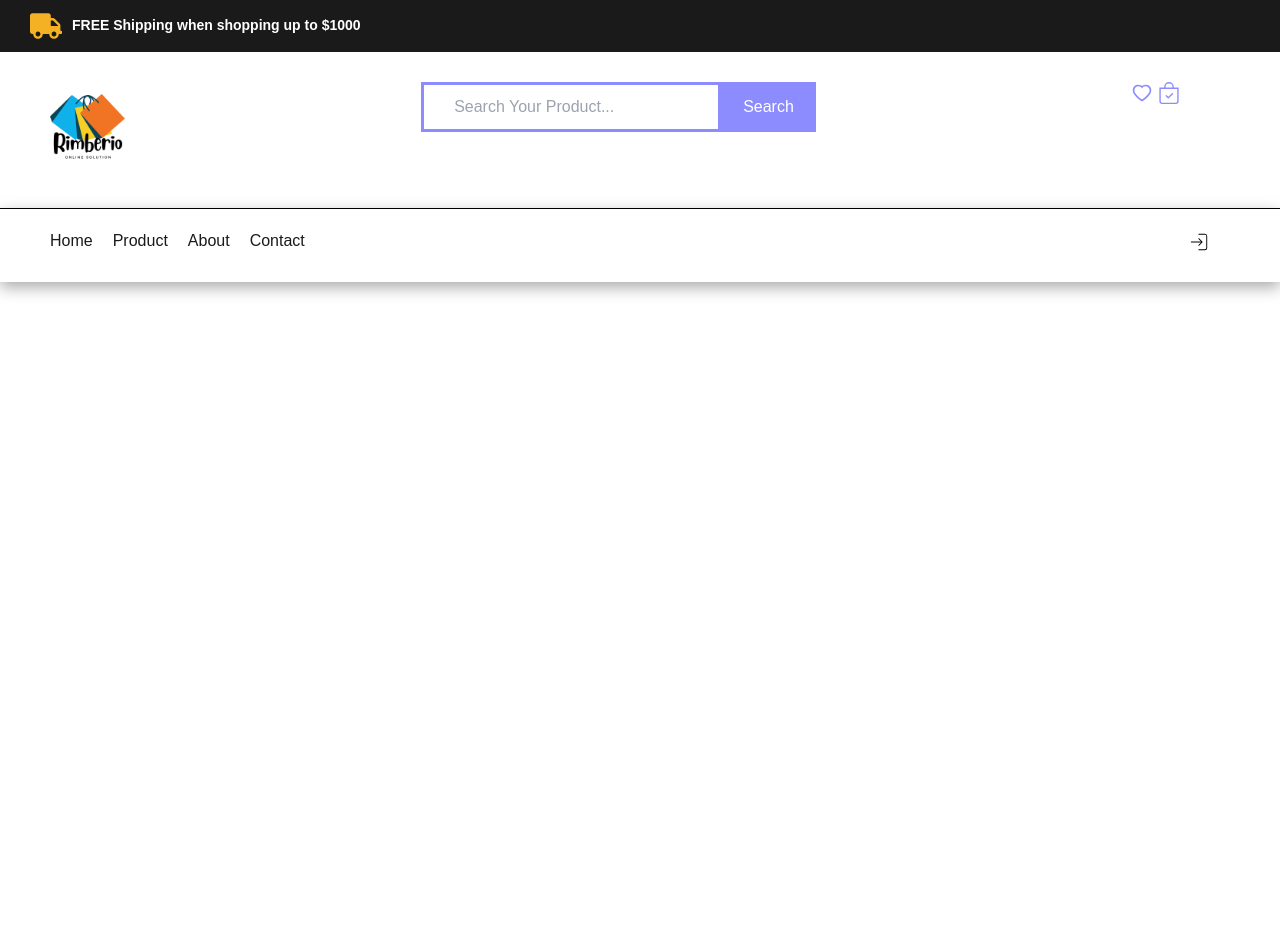
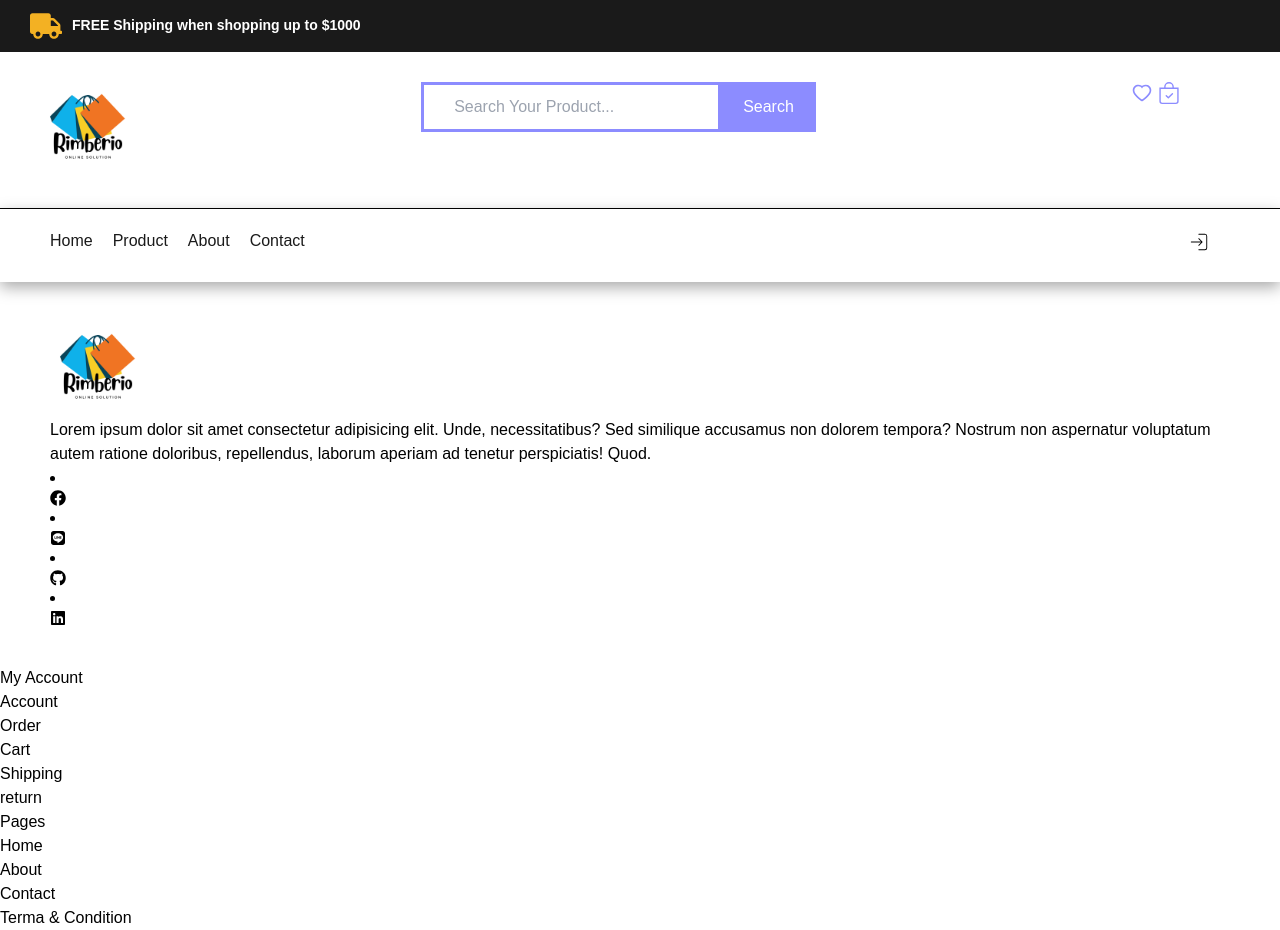
Before and after one commit to punchpnp/HUNGRY-Hub, a React (Vite) app in the folder client/: page /product in a window 1280 px wide. Before the commit the page ends 800 px from the top, so only its background shows below. Built offline with nearby package versions, Linux system fonts and the light colour scheme.

Commit message:
cretae footer page

```diff
--- a/client/src/App.jsx
+++ b/client/src/App.jsx
@@ -1,6 +1,8 @@
 import React from "react";
 import Nav from "./components/Nav/Nav";
 import Rout from "./components/Rout/Rout.jsx";
+import Footer from "./components/Footer/Footer.jsx";
+
 import "./index.css";
 import { BrowserRouter } from "react-router-dom";
 
@@ -10,6 +12,7 @@ function App() {
       <BrowserRouter>
         <Nav />
         <Rout />
+        <Footer />
       </BrowserRouter>
     </>
   );
--- /dev/null
+++ b/client/src/components/Footer/Footer.jsx
@@ -0,0 +1,74 @@
+import React from "react";
+import ShopLogo from "/src/assets/Shop logo.png";
+
+import { FaFacebook } from "react-icons/fa";
+import { FaLine } from "react-icons/fa";
+import { FaGithub } from "react-icons/fa";
+import { FaLinkedin } from "react-icons/fa";
+
+import "./Footer.css";
+
+function Footer() {
+  return (
+    <>
+      <div className="footer">
+        <div className="container">
+          {/* about */}
+          <div className="about">
+            <div className="logo">
+              <img className="w-24" src={ShopLogo} alt="shop logo" />
+            </div>
+
+            <div className="detail">
+              <p>
+                Lorem ipsum dolor sit amet consectetur adipisicing elit. Unde,
+                necessitatibus? Sed similique accusamus non dolorem tempora?
+                Nostrum non aspernatur voluptatum autem ratione doloribus,
+                repellendus, laborum aperiam ad tenetur perspiciatis! Quod.
+              </p>
+              <div className="icon">
+                <li>
+                  <FaFacebook />
+                </li>
+                <li>
+                  <FaLine />
+                </li>
+                <li>
+                  <FaGithub />
+                </li>
+                <li>
+                  <FaLinkedin />
+                </li>
+              </div>
+            </div>
+          </div>
+
+          {/* accout */}
+          <div className="accout">
+            <h3>My Account</h3>
+            <ul>
+              <li>Account</li>
+              <li>Order</li>
+              <li>Cart</li>
+              <li>Shipping</li>
+              <li>return</li>
+            </ul>
+          </div>
+
+          {/* page */}
+          <div className="page">
+            <h3>Pages</h3>
+            <ul>
+              <li>Home</li>
+              <li>About</li>
+              <li>Contact</li>
+              <li>Terma & Condition</li>
+            </ul>
+          </div>
+        </div>
+      </div>
+    </>
+  );
+}
+
+export default Footer;
```
Also changed, not shown: client/src/components/Footer/Footer.css (added).
